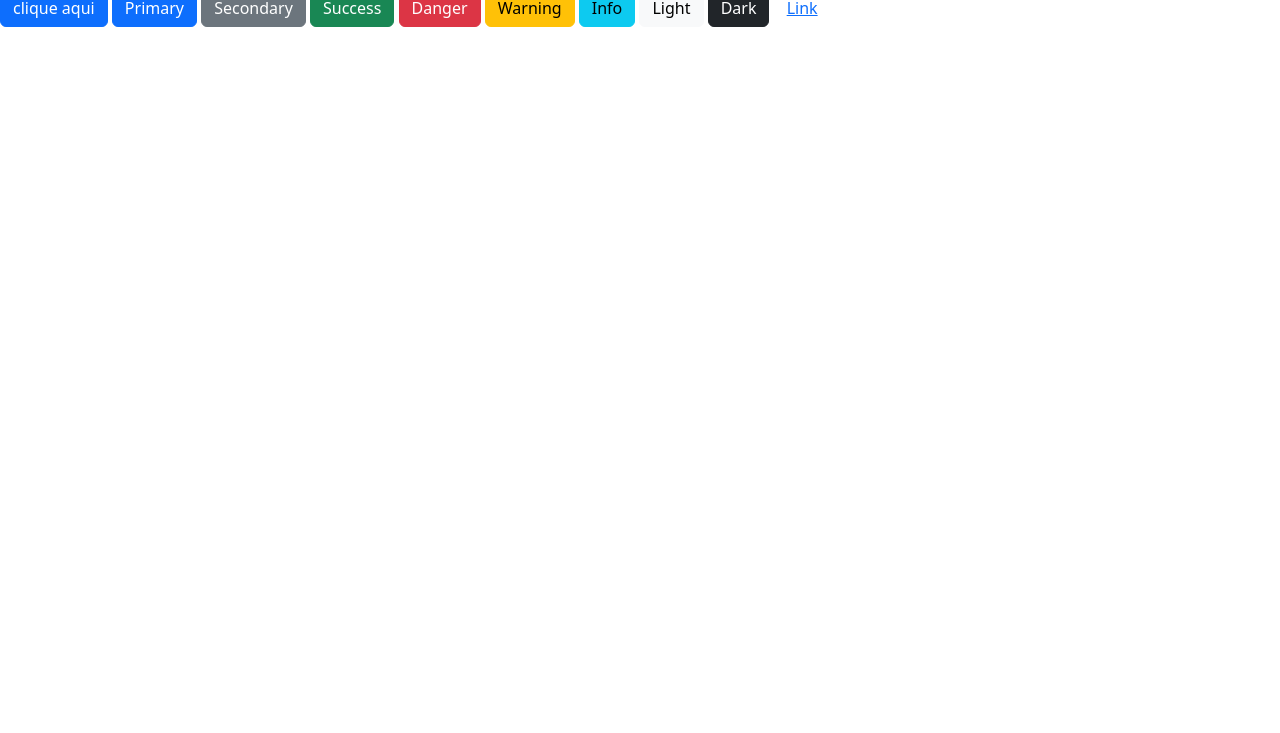
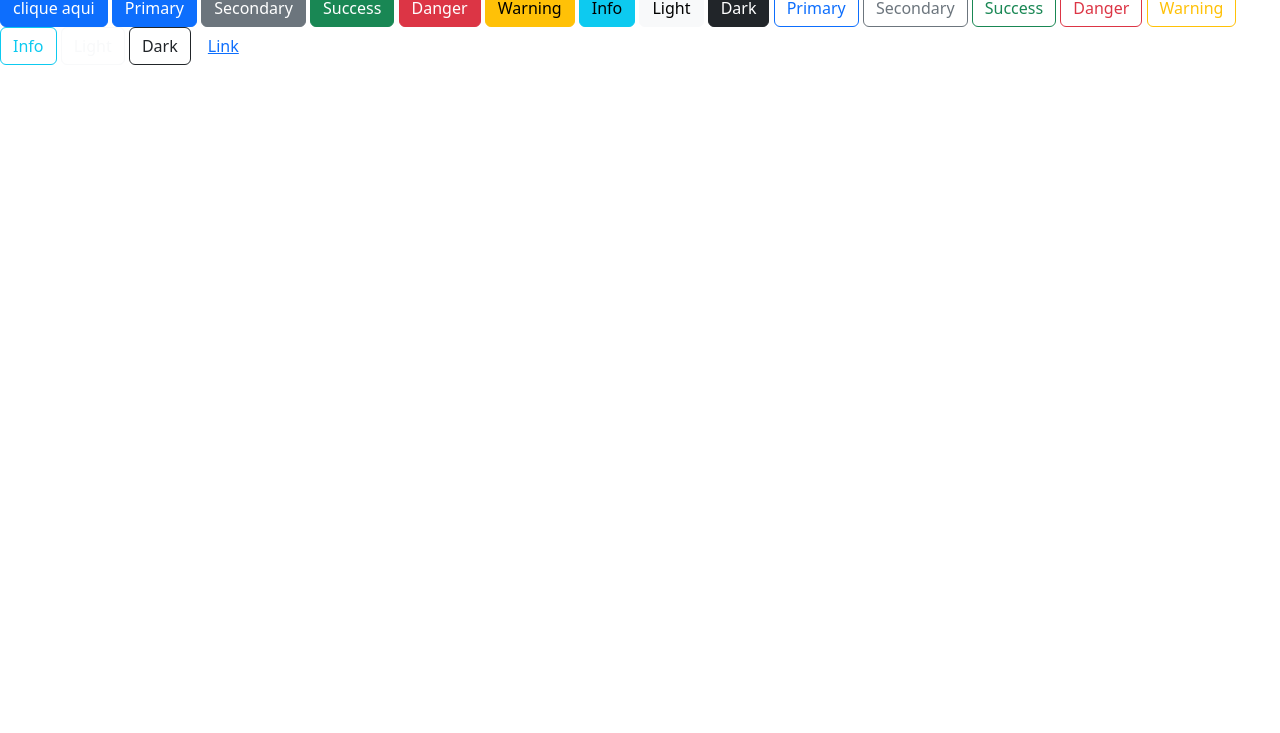
Before and after one commit to ana-ju-machado/chatN2, a plain HTML site: page index.html in a window 1280 px wide. Shown: the part 67-800 px from the top of the page. Drawn offline with nearby package versions, Linux system fonts and the light colour scheme.

Commit message:
mamaaaaais butão

```diff
--- a/index.html
+++ b/index.html
@@ -19,5 +19,13 @@
   <button type="button" class="btn btn-info">Info</button>
   <button type="button" class="btn btn-light">Light</button>
   <button type="button" class="btn btn-dark">Dark</button>
+  <button type="button" class="btn btn-outline-primary">Primary</button>
+  <button type="button" class="btn btn-outline-secondary">Secondary</button>
+  <button type="button" class="btn btn-outline-success">Success</button>
+  <button type="button" class="btn btn-outline-danger">Danger</button>
+  <button type="button" class="btn btn-outline-warning">Warning</button>
+  <button type="button" class="btn btn-outline-info">Info</button>
+  <button type="button" class="btn btn-outline-light">Light</button>
+  <button type="button" class="btn btn-outline-dark">Dark</button>
 
   <button type="button" class="btn btn-link">Link</button>
```
